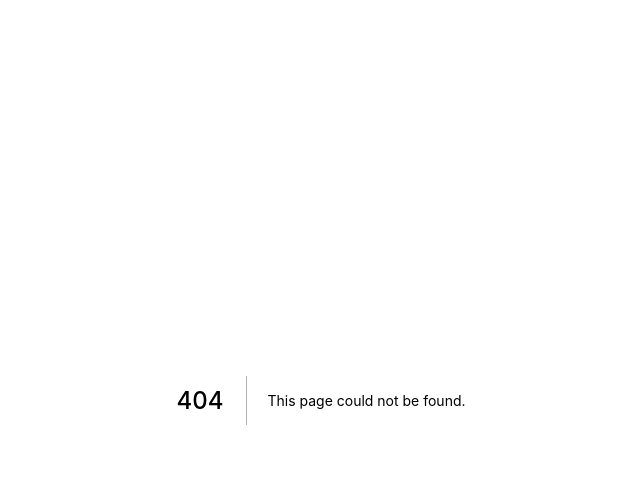
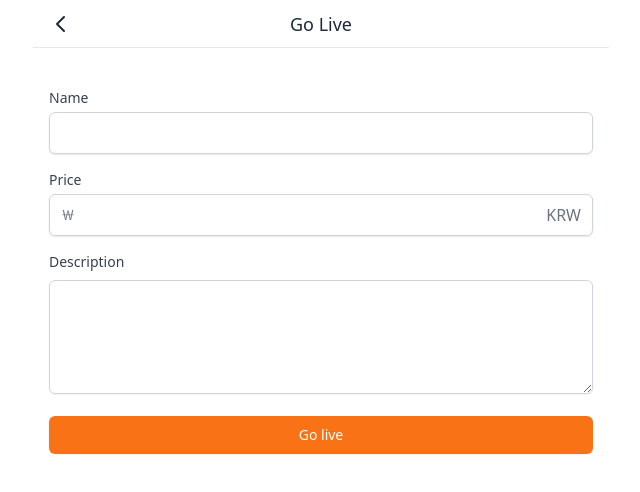
Before and after one commit to tyomhk2015/jpmarket, a Next.js app: page /streams/create in a window 1280 px wide. Before the commit this address had no page. Shown: the top 492 px of the page, without its empty margins (319-959 px from the left). Built offline with nearby package versions, Linux system fonts and the light colour scheme.

Commit message:
Added logics for fetching the overall page of live streaming.

```diff
--- a/components/layout.tsx
+++ b/components/layout.tsx
@@ -126,11 +126,11 @@ export default function Layout({
               <span>채팅</span>
             </a>
           </Link>
-          <Link href="/live">
+          <Link href="/streams">
             <a
               className={cls(
                 "flex flex-col items-center space-y-2 ",
-                router.pathname === "/live"
+                router.pathname === "/streams"
                   ? "text-orange-500"
                   : "hover:text-gray-500 transition-colors"
               )}
--- a/pages/live/create.tsx
+++ /dev/null
@@ -1,27 +0,0 @@
-import type { NextPage } from "next";
-import Button from "components/button";
-import Input from "components/input";
-import Layout from "components/layout";
-import TextArea from "components/textarea";
-
-const Create: NextPage = () => {
-  return (
-    <Layout canGoBack title="Go Live">
-      <form className=" space-y-4 py-10 px-4">
-        <Input required label="Name" name="name" type="text" />
-        <Input
-          required
-          label="Price"
-          placeholder="0.00"
-          name="price"
-          type="text"
-          kind="price"
-        />
-        <TextArea name="description" label="Description" />
-        <Button text="Go live" />
-      </form>
-    </Layout>
-  );
-};
-
-export default Create;
--- /dev/null
+++ b/pages/streams/create.tsx
@@ -0,0 +1,66 @@
+import type { NextPage } from 'next';
+import Button from 'components/button';
+import Input from 'components/input';
+import Layout from 'components/layout';
+import TextArea from 'components/textarea';
+import { useRouter } from 'next/router';
+import useMutation from 'libs/client/useMutation';
+import { useForm } from 'react-hook-form';
+import { useEffect } from 'react';
+import { Stream } from '@prisma/client';
+
+interface CreateForm {
+  name: string;
+  price: string;
+  description: string;
+}
+
+interface CreateResponse {
+  ok: boolean;
+  stream: Stream;
+}
+
+const StreamCreate: NextPage = () => {
+  const router = useRouter();
+  const [createStream, { loading, data }] =
+    useMutation<CreateResponse>(`/api/streams`);
+  const { register, handleSubmit } = useForm<CreateForm>();
+  const onValid = (form: CreateForm) => {
+    if (loading) return;
+    createStream(form);
+  };
+  useEffect(() => {
+    if (data && data.ok) {
+      router.push(`/streams/${data.stream.id}`);
+    }
+  }, [data, router]);
+  return (
+    <Layout canGoBack title='Go Live'>
+      <form onSubmit={handleSubmit(onValid)} className=' space-y-4 py-10 px-4'>
+        <Input
+          register={register('name', { required: true })}
+          required
+          label='Name'
+          name='name'
+          type='text'
+        />
+        <Input
+          register={register('price', { required: true })}
+          required
+          label='Price'
+          name='price'
+          type='text'
+          kind='price'
+        />
+        <TextArea
+          register={register('description', { required: true })}
+          name='description'
+          label='Description'
+        />
+        <Button text={loading ? 'Loading...' : 'Go live'} />
+      </form>
+    </Layout>
+  );
+};
+
+export default StreamCreate;
--- a/pages/live/index.tsx
+++ b/pages/streams/index.tsx
@@ -8,7 +8,7 @@ const Live: NextPage = () => {
     <Layout hasTabBar title="라이브">
       <div className=" divide-y-[1px] space-y-4">
         {[1, 1, 1, 1, 1, 1, 1].map((_, i) => (
-          <Link key={i} href={`/live/${i}`}>
+          <Link key={i} href={`/streams/${i}`}>
             <a className="pt-4 block  px-4">
               <div className="w-full rounded-md shadow-sm bg-slate-300 aspect-video" />
               <h1 className="text-2xl mt-2 font-bold text-gray-900">
@@ -17,7 +17,7 @@ const Live: NextPage = () => {
             </a>
           </Link>
         ))}
-        <FloatingButton href="/live/create">
+        <FloatingButton href="/streams/create">
           <svg
             className="w-6 h-6"
             fill="none"
```
Also changed, not shown: pages/streams/[id].tsx (renamed from pages/live/[id].tsx).
